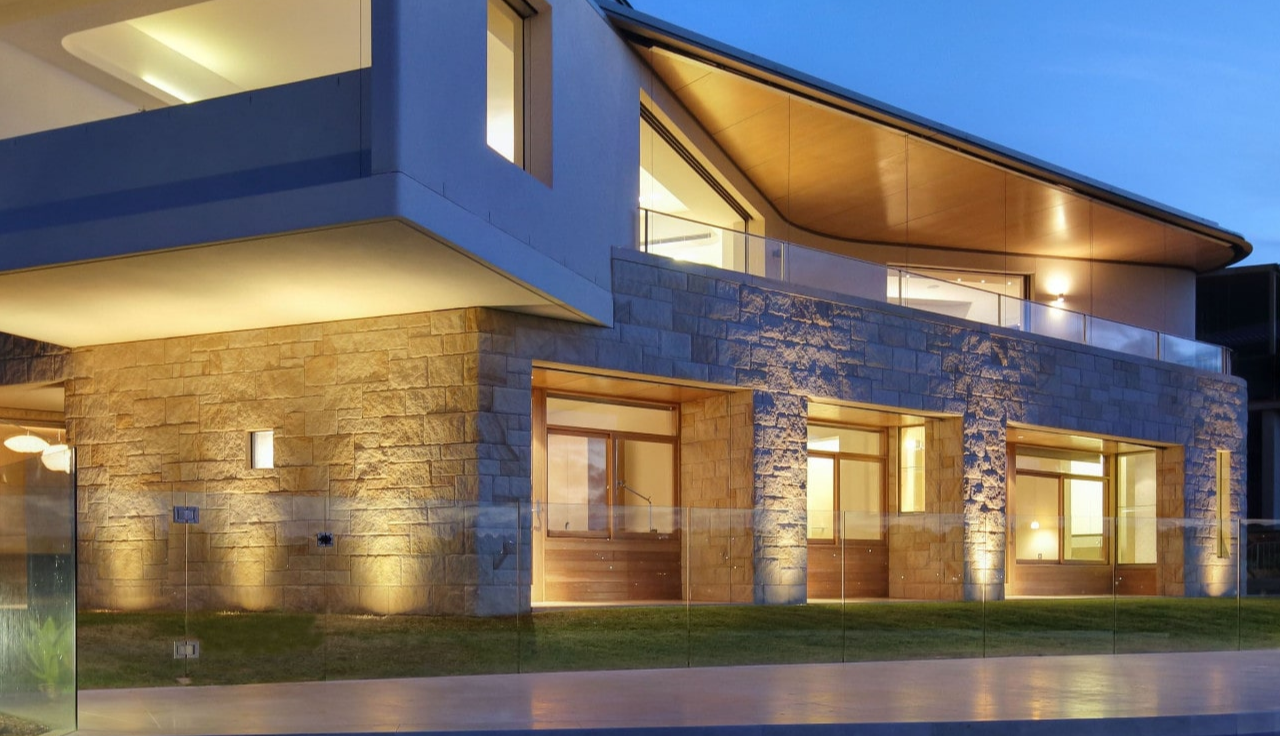
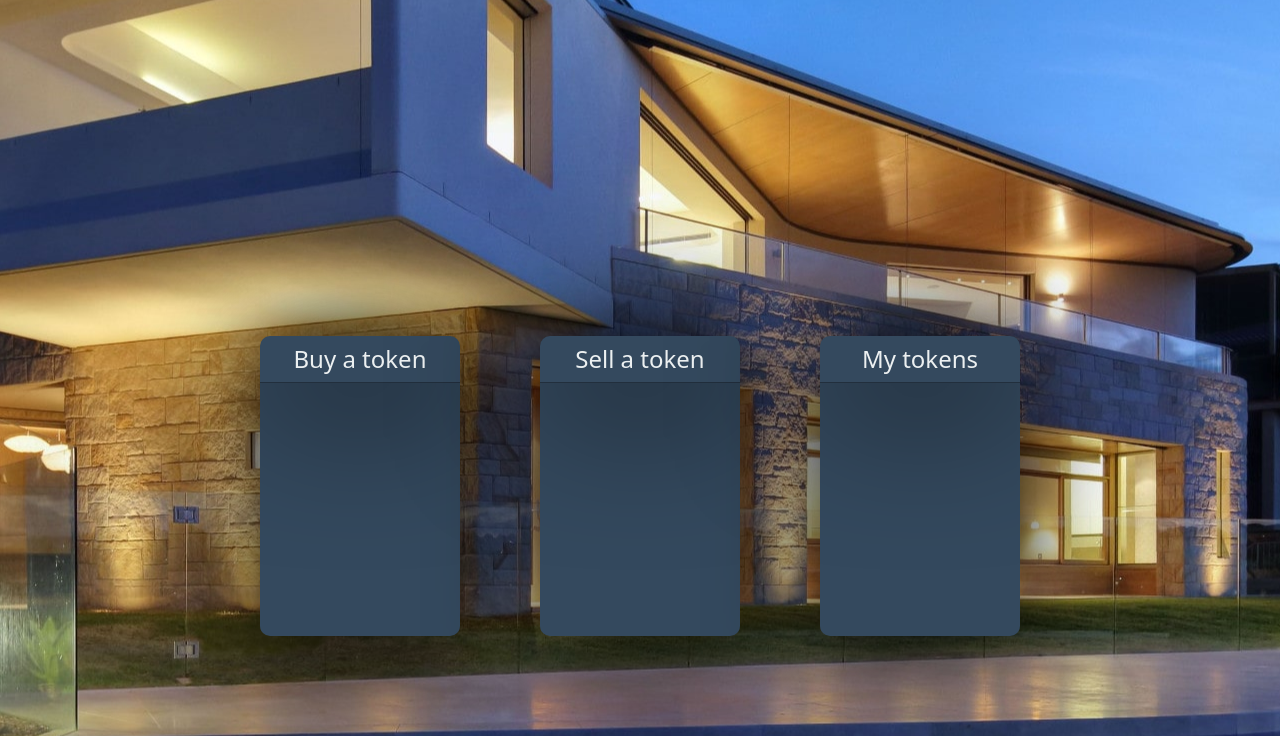
Before and after one commit to ehrakis/5BLOC, a plain HTML site: page front/index.html in a window 1280 px wide. Shown: the part 64-800 px from the top of the page. Drawn offline with Linux system fonts and the light colour scheme.

Commit message:
Design home page cards

```diff
--- a/front/css/style.css
+++ b/front/css/style.css
@@ -46,11 +46,21 @@ header {
     margin: 0;
 }
 
-.menu-list > a{
+.menu-list > a {
     display: flex;
     justify-content: center;
     align-items: center;
     width: 100%;
+    color: #ecf0f1;
+    text-decoration: none;
+}
+
+.menu-list > a:hover {
+    background-color: #2c3e50;
+}
+
+.menu-list > a:active {
+    background-color: #1a2530;
 }
 
 .flex-end{
@@ -60,7 +70,7 @@ header {
 section{
     width: 100%;
     height: 800px;
-    background-color: aquamarine;
+    background-color: rgb(255, 255, 255);
 }
 
 .center-cropped {
@@ -71,13 +81,62 @@ section{
     background-image: url(../img/palace.jpg);
 }
 
+.card-container{
+    display: flex;
+    position: fixed;
+    justify-content: center;
+    width: 100%;
+    bottom: 100px;
+    margin: 0;
+}
+
+.card-container > .card {
+    width: 200px;
+    height: 300px;
+    background-color: #34495e;
+    margin: 0 20px;
+    box-shadow: 0px 5px 100px #000000;
+    border-radius: 10px;
+}
+
+.card {
+    display: relative;
+}
+
+.card > *{
+    box-shadow: none;
+    width: 100%;
+    height: auto;
+    margin: 0;
+}
+
+.card {
+    margin: 0;
+    text-align: center;
+}
+
+.card-title {
+    padding: 5px 0;
+    border-radius: 10px 10px 0 0;
+    border-bottom: 1px solid #0000005b;
+    box-shadow: 0px 10px 150px #000000;
+}
+
+h1, h2, h3, h4, h5, h6 {
+    margin: 0;
+}
+
+.card-title > h2 {
+    font-weight: 500;
+}
+
+
 @media (max-width: 850px) {
     .menu-container{
         display: none;
     }
 
-    #menuToggle
-    {
+    #menuToggle {
         display: block;
         position: relative;
         top:10px;
@@ -86,21 +145,17 @@ section{
         user-select: none;
     }
 
-    #menuToggle a
-    {
+    #menuToggle a {
         text-decoration: none;
         color: #232323;
         transition: color 0.3s ease;
     }
 
-    #menuToggle a:hover
-    {
+    #menuToggle a:hover {
         color: tomato;
     }
 
-
-    #menuToggle input
-    {
+    #menuToggle input {
         display: block;
         width: 40px;
         height: 32px;
@@ -113,8 +168,7 @@ section{
         -webkit-touch-callout: none;
     }
 
-    #menuToggle span
-    {
+    #menuToggle span {
         display: block;
         width: 33px;
         height: 4px;
@@ -129,36 +183,30 @@ section{
                     opacity 0.55s ease;
     }
 
-    #menuToggle span:first-child
-    {
+    #menuToggle span:first-child {
         transform-origin: 0% 0%;
     }
 
-    #menuToggle span:nth-last-child(2)
-    {
+    #menuToggle span:nth-last-child(2) {
         transform-origin: 0% 100%;
     }
 
-    #menuToggle input:checked ~ span
-    {
+    #menuToggle input:checked ~ span {
         opacity: 1;
         transform: rotate(45deg) translate(-2px, -1px);
         background: #e74c3c;
     }
 
-    #menuToggle input:checked ~ span:nth-last-child(3)
-    {
+    #menuToggle input:checked ~ span:nth-last-child(3) {
         opacity: 0;
         transform: rotate(0deg) scale(0.2, 0.2);
     }
 
-    #menuToggle input:checked ~ span:nth-last-child(2)
-    {
+    #menuToggle input:checked ~ span:nth-last-child(2) {
         transform: rotate(-45deg) translate(0, -1px);
     }
 
-    #menu
-    {
+    #menu {
         position: absolute;
         width: 300px;
         margin: -100px 0 0 -50px;
@@ -174,25 +222,48 @@ section{
         transition: transform 0.5s cubic-bezier(0.77,0.2,0.05,1.0);
     }
 
-    #menu li
-    {
+    #menu li {
         padding: 10px 0;
         font-size: 22px;
     }
 
-    #menuToggle input:checked ~ ul
-    {
+    #menuToggle input:checked ~ ul {
         transform: none;
     }
+
+    .center-cropped {
+        overflow: auto;
+    }
+
+    .card-container{
+        top: 50px;
+        flex-direction: column;
+        position: relative;
+        width: 100%;
+        min-height: 100%;
+        bottom: 100px;
+        margin: 0;
+    }
+
+    .card-container > .card {
+        margin: 0 auto 50px auto ;
+    }
+
 }
 
 @media(min-width:850px){
-    .container{
+    .container {
         max-width: 850px;
     }
 
-    nav{
+    nav {
         display: none;
+    }
+
+    .card-container > .card {
+        margin: 0 30px;
+        width: 200px;
+        height: 300px;
     }
 }
 
@@ -204,14 +275,26 @@ section{
     nav{
         display: none;
     }
+
+    .card-container > .card {
+        margin: 0 40px;
+        width: 200px;
+        height: 300px;
+    }
 }
 
 @media(min-width:1400px){
-    .container{
+    .container {
         max-width: 1320px;
     }
 
-    nav{
+    nav {
         display: none;
     }
+
+    .card-container > .card {
+        width: 200px;
+        height: 300px;
+        margin: 0 60px;
+    }
 }
--- a/front/index.html
+++ b/front/index.html
@@ -14,9 +14,13 @@
             <nav role="navigation">
                 <div id="menuToggle">
                     <input type="checkbox" />
+
+                    <!-- Hamburger icon -->
                     <span></span>
                     <span></span>
                     <span></span>
+
+                    <!-- Menu -->
                     <ul id="menu">
                     <a href="#"><li>Home</li></a>
                     <a href="#"><li>Buy</li></a>
@@ -33,15 +37,36 @@
             <!-- Menu for larger devices -->
             <div class="menu-container container">
                 <ul class="menu-list container">
-                    <a><li>Home</li></a>
-                    <a><li>Buy</li></a>
-                    <a><li>Sell</li></a>
-                    <a><li>About</li></a>
+                    <a href="#"><li>Home</li></a>
+                    <a href="#"><li>Buy</li></a>
+                    <a href="#"><li>Sell</li></a>
+                    <a href="#"><li>About</li></a>
                 </ul>
             </div>
         </header>
 
         <section class="center-cropped">
+
+            <!-- Crad container -->
+            <div class="card-container">
+                <div class="card">
+                    <div class="card-title">
+                        <h2>Buy a token</h2>
+                    </div>
+                </div>
+
+                <div class="card">
+                    <div class="card-title">
+                        <h2>Sell a token</h2>
+                    </div>
+                </div>
+
+                <div class="card">
+                    <div class="card-title">
+                        <h2>My tokens</h2>
+                    </div>
+                </div>
+            </div>
         </section>
 
     </body>
```
